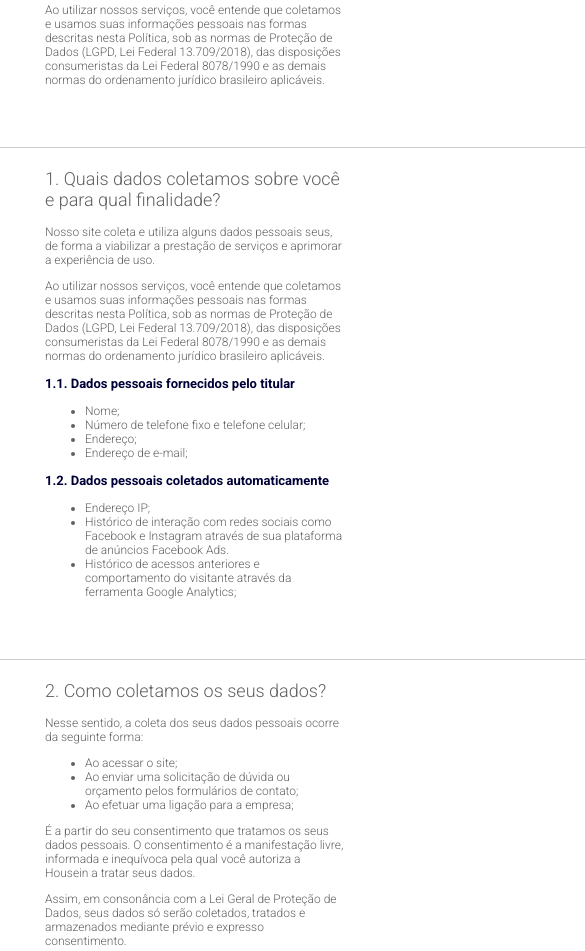
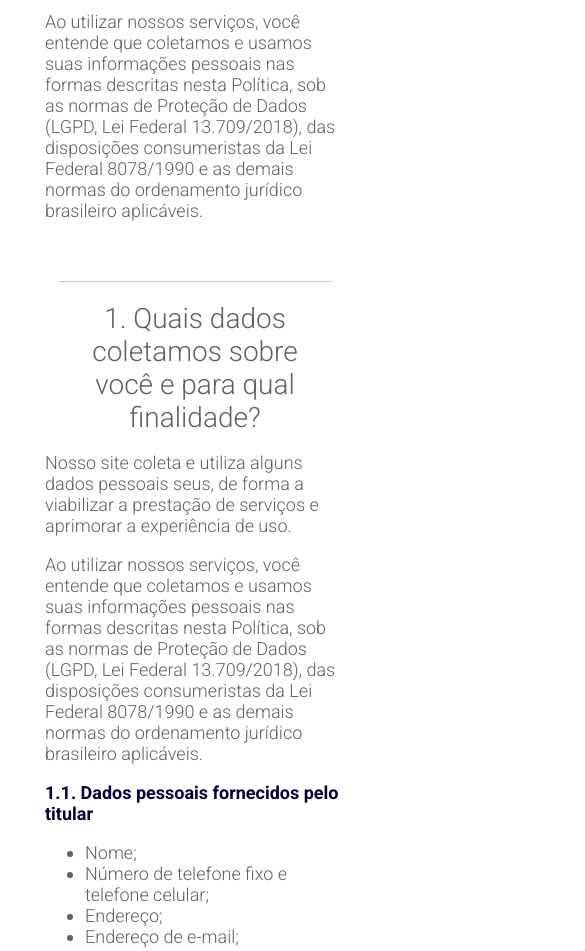
Before and after one commit to Thyzxt/desenvolvimento-web-agencia-marketing-digital, a plain HTML site: page politica.html in a window 390 px wide. Shown: the part 958-1909 px from the top of the page, 585 px wide, since content can reach past the window. Drawn offline with Linux system fonts and the light colour scheme.

Commit message:
modificando a responsividade da pagina de politica

```diff
--- a/css/politica.css
+++ b/css/politica.css
@@ -96,7 +96,7 @@
         display: flex;
         justify-content: center;
         align-items: center;
-        height: 600px;}
+        height: 400px;}
 
     .policy-content{
 
@@ -106,27 +106,29 @@
 
     .policy-content h2{
 
+        margin: auto;
+        width: 70%;
+        text-align: center;
         font-weight: 300;
-        font-size: 18px;}
+        font-size: 28px;}
 
     .policy-content p{
 
         font-weight: 300;
-        font-size: 12px;}
+        font-size: 18px;}
 
     .policy-content ul{
 
         font-weight: 300;
-        font-size: 12px;}
+        font-size: 18px;}
 
     .policy-content ol{
 
         font-weight: 300;
-        font-size: 12px;}
+        font-size: 18px;}
 
     .policy-list{
 
-        color: rgb(97, 97, 97);
         margin-left: auto;
         margin-right: auto;
         width: 300px;}
@@ -135,9 +137,19 @@
 
         color: #000038;
         font-weight: bolder;
-        font-size: 13px;}
+        font-size: 18px;}
 
     .policy-list ul{
 
         font-weight: 300;
-        font-size: 12px;}}
+        font-size: 18px;}
+
+    .line{
+
+        margin-left: auto;
+        margin-right: auto;
+        margin-top: 60px;
+        margin-bottom: 20px;
+        height: 1px;
+        width: 70%;
+        background-color: rgba(139, 139, 139, 0.445);}}
```
Also changed, not shown: contato.html (+0 -1 lines).
